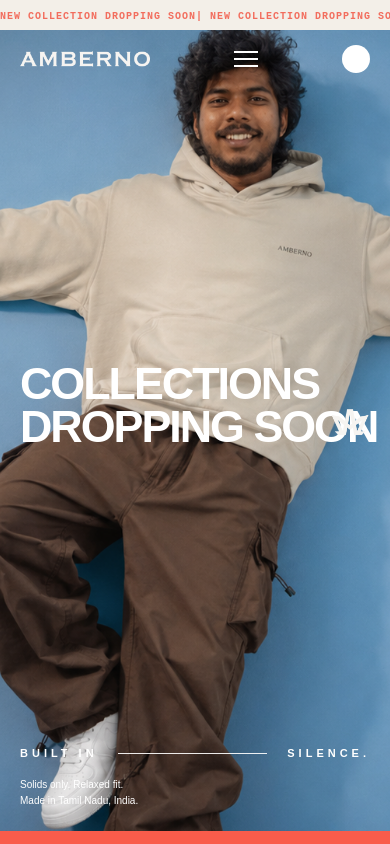
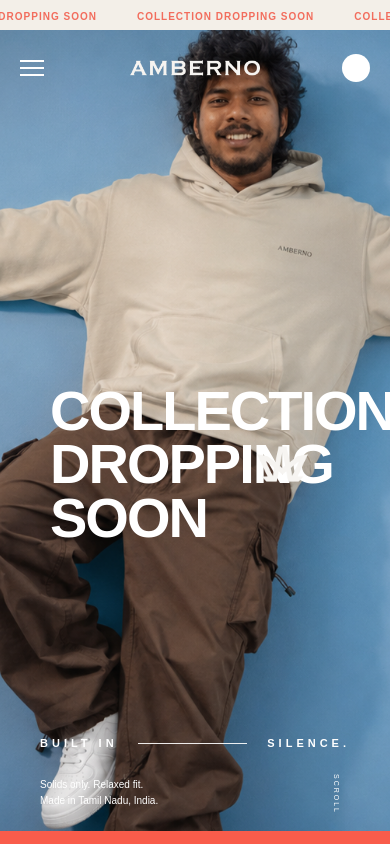
Before and after one commit to HARIBABU3598/Amberno, a React (Vite) app: page / in a window 390 px wide. Shown: the top 844 px of the page. Built offline with nearby package versions, Linux system fonts and the light colour scheme.

Commit message:
alignment

```diff
--- a/src/components/Hero/Hero.css
+++ b/src/components/Hero/Hero.css
@@ -23,14 +23,41 @@
   left: 0;
   width: 100%;
   height: 30px;
+  background: #f3efe8;
+  overflow: hidden;
+  z-index: 100;
+  display: flex;
+  align-items: center;
+}
 
-  background: #f3efe8;
+.marquee {
+  width: 100%;
+  overflow: hidden;
+}
 
-  display: flex;
-  justify-content: space-around;
+.marquee-content {
+  display: inline-flex;
   align-items: center;
+  white-space: nowrap;
+  animation: marquee 20s linear infinite;
+}
 
-  z-index: 100;
+.marquee-content span {
+  color: #f26d5d;
+  font-size: 10px;
+  font-weight: 700;
+  letter-spacing: 1px;
+  padding-right: 40px;
+}
+
+@keyframes marquee {
+  from {
+    transform: translateX(0%);
+  }
+
+  to {
+    transform: translateX(-50%);
+  }
 }
 
 .announcement-bar span {
@@ -45,7 +72,7 @@
 
 .hero-navbar {
   position: absolute;
-  top: 45px;
+  top: 60px;
   left: 45px;
   right: 45px;
 
@@ -63,7 +90,7 @@
 }
 
 .brand-name {
-  width: 250px;
+  width: 210px;
   height: auto;
   display: block;
 }
@@ -114,7 +141,7 @@
 .hero-content {
   position: absolute;
   left: 50px;
-  top: 48%;
+  top: 55%;
   transform: translateY(-50%);
   z-index: 40;
 }
@@ -137,7 +164,7 @@
   width: 55px;
 
   right: 80px;
-  top: 50%;
+  top: 55%;
 
   transform: translateY(-50%);
 
@@ -151,7 +178,7 @@
 
   left: 40px;
   right: 40px;
-  bottom: 105px;
+   bottom:95px;
 
   display: flex;
   align-items: center;
@@ -184,7 +211,7 @@
   position: absolute;
 
   left: 40px;
-  bottom: 45px;
+  bottom:35px;
 
   color: white;
 
@@ -199,17 +226,17 @@
 .scroll-text {
   position: absolute;
 
-  right: 25px;
-  bottom: 80px;
+  right:50px;
+  bottom:30px;
 
   color: white;
 
   writing-mode: vertical-rl;
 
-  font-size: 11px;
-  letter-spacing: 4px;
+  font-size: 7px;
+  letter-spacing: 2px;
 
-  z-index: 40;
+  z-index: 10;
 }
 
 /* BOTTOM ORANGE STRIP */
@@ -329,55 +356,44 @@
 /* MOBILE */
 
 @media (max-width: 768px) {
+
   .hero-navbar {
+    position: absolute;
+    top: 60px;
     left: 20px;
     right: 20px;
+
     display: flex;
-    justify-content: space-between;
     align-items: center;
+    justify-content: center;
+
+    z-index: 100;
+  }
+
+  /* Left hamburger */
+  .mobile-menu-toggle {
+    display: flex;
+    position: absolute;
+    left: 0;
+  }
+
+  /* Center logo */
+  .brand-name {
+    width: 130px;
+    margin: 0 auto;
+  }
+
+  /* Right profile */
+  .hero-shop {
+    position: absolute;
+    right: 0;
+  }
+
+  .hero-shop span {
+    display: none;
   }
 
   .hero-nav-links {
     display: none;
   }
-
-  .mobile-menu-toggle {
-    display: flex;
-  }
-
-  .hero-shop span {
-    display: none; /* Hide SHOP text, keep clean profile circle */
-  }
-
-  .brand-name {
-    width: 130px;
-  }
-
-  .hero-content {
-    left: 20px;
-  }
-
-  .hero-content h1 {
-    font-size: 2.8rem;
-  }
-
-  .floating-logo {
-    width: 40px;
-    right: 20px;
-  }
-
-  .hero-bottom {
-    left: 20px;
-    right: 20px;
-    bottom: 85px;
-  }
-
-  .scroll-text {
-    display: none; /* Hide scroll text to avoid overlapping */
-  }
-
-  .hero-small-text {
-    left: 20px;
-    bottom: 35px;
-  }
 }
--- a/src/components/Hero/Hero.jsx
+++ b/src/components/Hero/Hero.jsx
@@ -12,13 +12,23 @@
 
       {/* Announcement Bar */}
       <div className="announcement-bar">
-        <pre>
-        <span>NEW COLLECTION DROPPING SOON| </span>
-        <span>NEW COLLECTION DROPPING SOON| </span>
-        <span>NEW COLLECTION DROPPING SOON| </span>
-        <span>NEW COLLECTION DROPPING SOON| </span>
-        <span>NEW COLLECTION DROPPING SOON</span></pre>
-      </div>
+  <div className="marquee">
+    <div className="marquee-content">
+      <span>COLLECTION DROPPING SOON </span>
+      <span>COLLECTION DROPPING SOON </span>
+      <span>COLLECTION DROPPING SOON </span>
+      <span>COLLECTION DROPPING SOON </span>
+      <span>COLLECTION DROPPING SOON </span>
+
+      {/* Duplicate for seamless loop */}
+      <span>COLLECTION DROPPING SOON </span>
+      <span>COLLECTION DROPPING SOON </span>
+      <span>COLLECTION DROPPING SOON </span>
+      <span>COLLECTION DROPPING SOON </span>
+      <span>COLLECTION DROPPING SOON </span>
+    </div>
+  </div>
+</div>
 
       {/* Hero Image */}
       <img src={heroImg} alt="Amberno" className="hero-img" />
--- a/src/pages/Home.jsx
+++ b/src/pages/Home.jsx
@@ -1,21 +1,21 @@
 // Home.jsx
 
 import Hero from "../components/Hero/Hero";
-import CollectionSection from "../components/CollectionSection/CollectionSection";
-import ColorPalette from "../components/ColorPalette/ColorPalette";
-import Philosophy from "../components/Philosophy/Philosophy";
-import QuoteSection from "../components/QuoteSection/QuoteSection";
-import Footer from "../components/Footer/Footer";
+// import CollectionSection from "../components/CollectionSection/CollectionSection";
+// import ColorPalette from "../components/ColorPalette/ColorPalette";
+// import Philosophy from "../components/Philosophy/Philosophy";
+// import QuoteSection from "../components/QuoteSection/QuoteSection";
+// import Footer from "../components/Footer/Footer";
 
 function Home() {
   return (
     <>
       <Hero />
-      <CollectionSection />
+      {/* <CollectionSection />
       <ColorPalette />
       <Philosophy />
       <QuoteSection />
-      <Footer/>
+      <Footer/> */}
     </>
   );
 }
```
